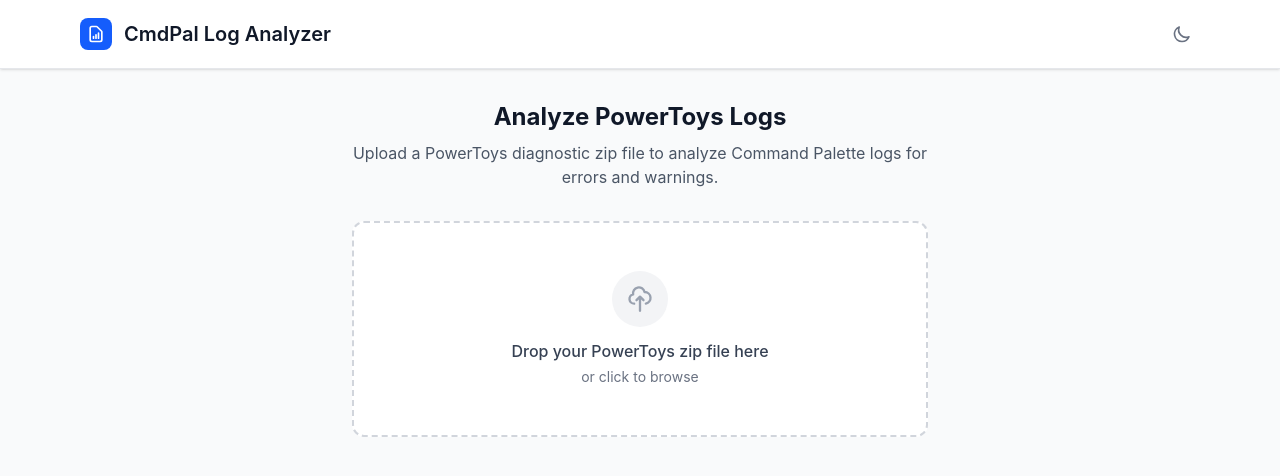
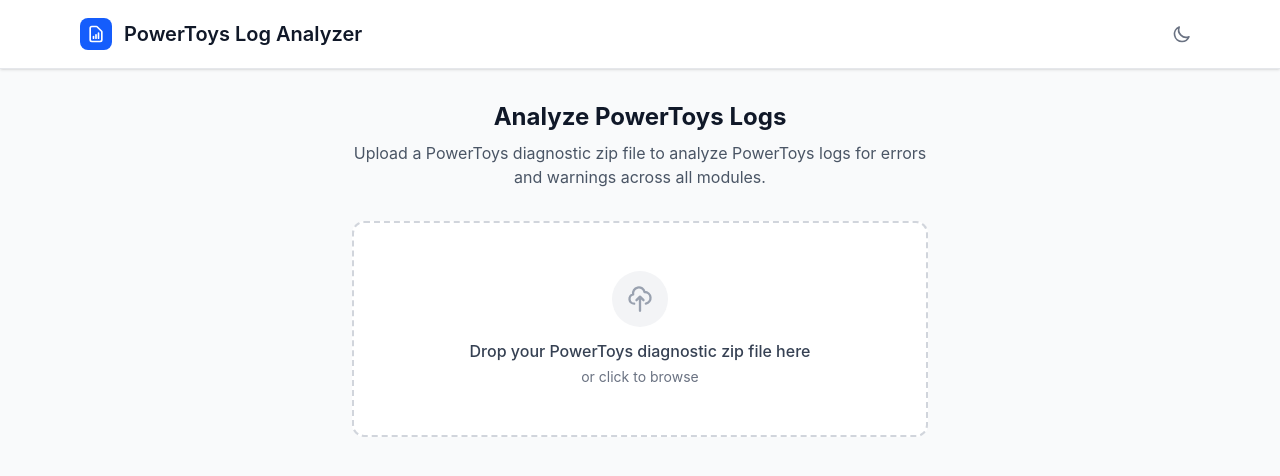
Before and after one commit to michaeljolley/log-analyzer, a Vue app: page / in a window 1280 px wide. Shown: the top 476 px of the page. Built offline with nearby package versions, Linux system fonts and the light colour scheme.

Commit message:
feat: add multi-module PowerToys support (#1)
Co-authored-by: root <root@io.bbq>

```diff
--- a/index.html
+++ b/index.html
@@ -4,7 +4,7 @@
     <meta charset="UTF-8" />
     <link rel="icon" type="image/svg+xml" href="/vite.svg" />
     <meta name="viewport" content="width=device-width, initial-scale=1.0" />
-    <title>CmdPal Log Analyzer</title>
+    <title>PowerToys Log Analyzer</title>
     <script>
       if (localStorage.getItem('theme') === 'dark' || (!localStorage.getItem('theme') && window.matchMedia('(prefers-color-scheme: dark)').matches)) {
         document.documentElement.classList.add('dark');
--- a/package.json
+++ b/package.json
@@ -1,5 +1,5 @@
 {
-  "name": "cmdpal-log-analyzer",
+  "name": "power-toys-log-analyzer",
   "version": "0.1.0",
   "private": true,
   "type": "module",
--- a/src/App.vue
+++ b/src/App.vue
@@ -24,13 +24,13 @@
   isAnalyzing.value = true
 
   try {
-    const logFiles = await extractZip(file)
-    if (logFiles.length === 0 && !extractError.value) {
-      extractError.value = 'No CmdPal log files found in the zip archive.'
+    const { files } = await extractZip(file)
+    if (files.length === 0 && !extractError.value) {
+      extractError.value = 'No PowerToys log files found in the zip archive.'
       return
     }
-    if (logFiles.length > 0) {
-      result.value = analyze(logFiles)
+    if (files.length > 0) {
+      result.value = analyze(files)
     }
   } finally {
     isAnalyzing.value = false
@@ -53,7 +53,7 @@
               <path stroke-linecap="round" stroke-linejoin="round" stroke-width="2" d="M9 17v-2m3 2v-4m3 4v-6m2 10H7a2 2 0 01-2-2V5a2 2 0 012-2h5.586a1 1 0 01.707.293l5.414 5.414a1 1 0 01.293.707V19a2 2 0 01-2 2z" />
             </svg>
           </div>
-          <h1 class="text-xl font-semibold text-gray-900 dark:text-gray-100">CmdPal Log Analyzer</h1>
+          <h1 class="text-xl font-semibold text-gray-900 dark:text-gray-100">PowerToys Log Analyzer</h1>
         </div>
         <div class="flex items-center gap-3">
           <button
--- a/src/components/AnalysisDashboard.vue
+++ b/src/components/AnalysisDashboard.vue
@@ -1,6 +1,6 @@
 <script setup lang="ts">
 import { ref, computed } from 'vue'
-import type { AnalysisResult, LogArea } from '@/types'
+import type { AnalysisResult } from '@/types'
 import SeverityBadge from './SeverityBadge.vue'
 
 const props = defineProps<{
@@ -9,11 +9,15 @@
 
 type FilterLevel = 'all' | 'Error' | 'Warning' | 'Exception'
 const filterLevel = ref<FilterLevel>('all')
-const filterArea = ref<'all' | LogArea>('all')
+const filterArea = ref<'all' | string>('all')
 const expandedIndex = ref<number | null>(null)
 
+const modules = computed(() => {
+  return Array.from(new Set(props.result.files.map((file) => file.area))).sort((a, b) => a.localeCompare(b))
+})
+
 const filteredEntries = computed(() => {
-  return props.result.entries.filter(entry => {
+  return props.result.entries.filter((entry) => {
     if (filterLevel.value === 'Exception') {
       if (!entry.message.toLowerCase().includes('exception')) return false
     } else if (filterLevel.value !== 'all' && entry.level !== filterLevel.value) {
@@ -37,16 +41,17 @@
   expandedIndex.value = expandedIndex.value === idx ? null : idx
 }
 
-const areaLabel: Record<LogArea, string> = {
-  CmdPal: 'Command Palette',
-  ModuleInterface: 'Module Interface',
-  PowerToysExtension: 'PowerToys Extension',
+function formatModuleLabel(area: string) {
+  return area
+    .replace(/([a-z0-9])([A-Z])/g, '$1 $2')
+    .replace(/_/g, ' ')
+    .replace(/\s+/g, ' ')
+    .trim()
 }
 </script>
 
 <template>
   <div>
-    <!-- Summary Cards -->
     <div class="grid grid-cols-1 sm:grid-cols-2 lg:grid-cols-4 gap-4 mb-8">
       <div
         @click="clearFilters"
@@ -90,7 +95,7 @@
           'rounded-xl border p-5 shadow-sm cursor-pointer transition-all',
           filterLevel === 'Exception'
             ? 'bg-purple-50 dark:bg-purple-950 border-purple-400 dark:border-purple-600 ring-2 ring-purple-300 dark:ring-purple-700'
-            : 'bg-white dark:bg-gray-800 border-purple-200 dark:border-purple-900 hover:bg-purple-50 dark:hover:bg-purple-950 hover:border-purple-400 dark:hover:border-purple-600'
+            : 'bg-white dark:bg-gray-800 border-purple-200 dark:border-purple-900 hover:bg-purple-50 dark:hover:bg-purple-950 hover:border-purple-400 dark:hover:border-red-600'
         ]"
       >
         <p class="text-sm text-purple-600 dark:text-purple-400 font-medium">Exceptions</p>
@@ -109,9 +114,7 @@
       <p class="text-gray-500 dark:text-gray-400 mt-1">The logs look clean — no errors or warnings detected.</p>
     </div>
 
-    <!-- Sequential Entry List -->
     <div v-else>
-      <!-- Filters -->
       <div class="flex flex-wrap gap-3 mb-4">
         <select
           v-model="filterLevel"
@@ -126,10 +129,8 @@
           v-model="filterArea"
           class="px-3 py-1.5 text-sm border border-gray-300 dark:border-gray-600 rounded-lg bg-white dark:bg-gray-800 text-gray-700 dark:text-gray-200 focus:outline-none focus:ring-2 focus:ring-blue-500"
         >
-          <option value="all">All Areas</option>
-          <option value="CmdPal">Command Palette</option>
-          <option value="ModuleInterface">Module Interface</option>
-          <option value="PowerToysExtension">PowerToys Extension</option>
+          <option value="all">All Modules</option>
+          <option v-for="module in modules" :key="module" :value="module">{{ formatModuleLabel(module) }}</option>
         </select>
         <span class="text-sm text-gray-500 dark:text-gray-400 self-center">
           {{ filteredEntries.length }} entr{{ filteredEntries.length !== 1 ? 'ies' : 'y' }}
@@ -143,7 +144,6 @@
         </button>
       </div>
 
-      <!-- Entries -->
       <div class="space-y-2">
         <div
           v-for="(entry, idx) in filteredEntries"
@@ -158,7 +158,7 @@
               <div class="flex-1 min-w-0">
                 <div class="flex items-center gap-2 mb-1">
                   <SeverityBadge v-if="entry.level === 'Error' || entry.level === 'Warning'" :level="entry.message.toLowerCase().includes('exception') ? 'Exception' : entry.level" />
-                  <span class="text-xs text-gray-500 dark:text-gray-400 bg-gray-100 dark:bg-gray-700 px-2 py-0.5 rounded">{{ areaLabel[entry.logArea] }}</span>
+                  <span class="text-xs text-gray-500 dark:text-gray-400 bg-gray-100 dark:bg-gray-700 px-2 py-0.5 rounded">{{ formatModuleLabel(entry.logArea) }}</span>
                   <span class="text-xs text-gray-400 dark:text-gray-500 font-mono">{{ entry.logDate }} {{ entry.timestamp }}</span>
                 </div>
                 <p class="text-sm font-medium text-gray-900 dark:text-gray-100 truncate">
@@ -174,9 +174,8 @@
               </svg>
             </div>
           </div>
-          <!-- Expanded detail -->
           <div v-if="expandedIndex === idx" class="border-t border-gray-200 dark:border-gray-700 bg-gray-50 dark:bg-gray-900 px-4 py-4">
-            <pre class="text-xs text-gray-800 dark:text-gray-200 whitespace-pre-wrap font-mono leading-relaxed overflow-x-auto">{{ entry.message }}</pre>
+            <pre class="text-xs text-gray-800 dark:text-gray-200 whitespace-pre-wrap font-mono leading-relaxed overflow-x-auto">{{ entry.fullText }}</pre>
           </div>
         </div>
       </div>
--- a/src/components/FileUpload.vue
+++ b/src/components/FileUpload.vue
@@ -37,7 +37,7 @@
     <div class="text-center mb-8">
       <h2 class="text-2xl font-bold text-gray-900 dark:text-gray-100 mb-2">Analyze PowerToys Logs</h2>
       <p class="text-gray-600 dark:text-gray-400">
-        Upload a PowerToys diagnostic zip file to analyze Command Palette logs for errors and warnings.
+        Upload a PowerToys diagnostic zip file to analyze PowerToys logs for errors and warnings across all modules.
       </p>
     </div>
 
@@ -63,7 +63,7 @@
           </svg>
         </div>
         <div>
-          <p class="text-gray-700 dark:text-gray-200 font-medium">Drop your PowerToys zip file here</p>
+          <p class="text-gray-700 dark:text-gray-200 font-medium">Drop your PowerToys diagnostic zip file here</p>
           <p class="text-gray-500 dark:text-gray-400 text-sm mt-1">or click to browse</p>
         </div>
       </div>
--- a/src/composables/useAnalysis.ts
+++ b/src/composables/useAnalysis.ts
@@ -19,11 +19,7 @@
       errorCount: 0,
       warningCount: 0,
       exceptionCount: 0,
-      byArea: {
-        CmdPal: { errors: 0, warnings: 0 },
-        ModuleInterface: { errors: 0, warnings: 0 },
-        PowerToysExtension: { errors: 0, warnings: 0 },
-      },
+      byArea: {},
       bySourceFile: {},
     }
 
@@ -32,18 +28,18 @@
       totalEntries += entries.length
 
       for (const entry of entries) {
-        // Attach area and date metadata
         entry.logArea = logFile.area
         entry.logDate = logFile.date
-
-        // Build a sortable key: date + timestamp
         entry.sortKey = `${logFile.date}T${entry.timestamp}`
 
         if (entry.level !== 'Error' && entry.level !== 'Warning') continue
 
+        if (!summary.byArea[logFile.area]) {
+          summary.byArea[logFile.area] = { errors: 0, warnings: 0 }
+        }
+
         allIssueEntries.push(entry)
 
-        // Update summary
         if (entry.level === 'Error') {
           summary.errorCount++
           summary.byArea[logFile.area].errors++
@@ -67,7 +63,6 @@
           }
         }
 
-        // Group into issues
         const key = generateIssueKey(entry, logFile.area)
         const existing = issueMap.get(key)
         if (existing) {
@@ -96,7 +91,6 @@
       return b.occurrences - a.occurrences
     })
 
-    // Sort entries newest first
     allIssueEntries.sort((a, b) => b.sortKey.localeCompare(a.sortKey))
 
     return { files: logFiles, issues, entries: allIssueEntries, summary }
--- a/src/composables/useZipExtractor.ts
+++ b/src/composables/useZipExtractor.ts
@@ -6,64 +6,62 @@
   const isExtracting = ref(false)
   const error = ref<string | null>(null)
   const logFiles = ref<LogFile[]>([])
+  const modules = ref<string[]>([])
 
-  function classifyArea(path: string): LogArea | null {
-    if (path.startsWith('CmdPal/PowerToysExtension/')) return 'PowerToysExtension'
-    if (path.startsWith('CmdPal/ModuleInterface/')) return 'ModuleInterface'
-    if (path.startsWith('CmdPal/Logs/')) return 'CmdPal'
-    return null
+  function classifyModule(path: string): LogArea | null {
+    const [moduleName] = path.split('/')
+    return moduleName && moduleName.trim() ? moduleName : null
   }
 
-  function extractMetadata(path: string, _area: LogArea): { version: string; date: string } {
+  function extractMetadata(path: string): { version: string; date: string } {
     const parts = path.split('/')
-    // Pattern: CmdPal/{area}/Logs/{version}/{filename}.log
-    // or: CmdPal/Logs/{version}/{filename}.log
+    const logsIndex = parts.findIndex((part) => part === 'Logs')
+
     let version = 'unknown'
     let date = 'unknown'
 
-    for (let i = 0; i < parts.length; i++) {
-      if (parts[i] === 'Logs' && i + 1 < parts.length) {
-        version = parts[i + 1]
-        if (i + 2 < parts.length) {
-          const filename = parts[i + 2]
-          const dateMatch = filename.match(/(\d{4}-\d{2}-\d{2})/)
-          if (dateMatch) date = dateMatch[1]
-        }
-        break
-      }
+    if (logsIndex >= 0 && logsIndex + 1 < parts.length) {
+      version = parts[logsIndex + 1]
+      const filename = parts[logsIndex + 2] ?? ''
+      const dateMatch = filename.match(/(\d{4}-\d{2}-\d{2})/)
+      if (dateMatch) date = dateMatch[1]
     }
 
     return { version, date }
   }
 
-  async function extractZip(file: File): Promise<LogFile[]> {
+  async function extractZip(file: File): Promise<{ files: LogFile[]; modules: string[] }> {
     isExtracting.value = true
     error.value = null
     logFiles.value = []
+    modules.value = []
 
     try {
       const zip = await JSZip.loadAsync(file)
       const results: LogFile[] = []
 
       const logEntries = Object.entries(zip.files).filter(([path, entry]) => {
-        return !entry.dir && path.startsWith('CmdPal/') && path.endsWith('.log')
+        return !entry.dir && path.endsWith('.log')
       })
 
       for (const [path, entry] of logEntries) {
-        const area = classifyArea(path)
+        const area = classifyModule(path)
         if (!area) continue
 
         const content = await entry.async('string')
-        const { version, date } = extractMetadata(path, area)
+        const { version, date } = extractMetadata(path)
 
         results.push({ path, area, version, date, content })
       }
 
+      const discoveredModules = [...new Set(results.map((item) => item.area))].sort((a, b) => a.localeCompare(b))
       logFiles.value = results
-      return results
+      modules.value = discoveredModules
+
+      return { files: results, modules: discoveredModules }
     } catch (e) {
       error.value = e instanceof Error ? e.message : 'Failed to extract zip file'
-      return []
+      return { files: [], modules: [] }
     } finally {
       isExtracting.value = false
     }
@@ -73,6 +71,7 @@
     isExtracting,
     error,
     logFiles,
+    modules,
     extractZip,
   }
 }
--- a/src/types/index.ts
+++ b/src/types/index.ts
@@ -24,7 +24,7 @@
   logArea: LogArea
 }
 
-export type LogArea = 'CmdPal' | 'ModuleInterface' | 'PowerToysExtension'
+export type LogArea = string
 
 export interface LogFile {
   path: string
@@ -46,6 +46,6 @@
   errorCount: number
   warningCount: number
   exceptionCount: number
-  byArea: Record<LogArea, { errors: number; warnings: number }>
+  byArea: Record<string, { errors: number; warnings: number }>
   bySourceFile: Record<string, { errors: number; warnings: number }>
 }
```
Also changed, not shown: src/composables/useLogParser.ts (+24 -6 lines), 1 other file (tests, documents, lock files or other folders).
